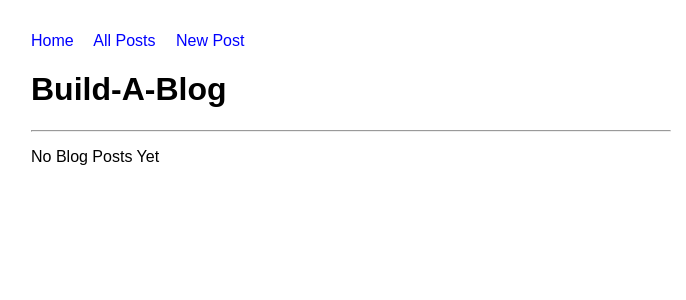
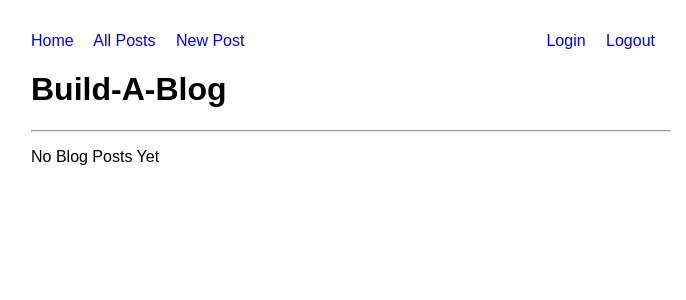
Before and after one commit to dannyneira/blogz, a Flask app: page /blog in a window 1280 px wide. Shown: the top 300 px of the page, without its empty margins (289-975 px from the left). Run offline with Flask 2, Linux system fonts and the light colour scheme; data that the repository does not hold is empty.

Commit message:
more css fun

```diff
--- a/main.py
+++ b/main.py
@@ -34,7 +34,7 @@ class User(db.Model):
 
 @app.before_request
 def require_login():
-    allowed_routes = ['login', 'register', ' ', 'blog']
+    allowed_routes = ['login', 'register', 'blog']
     if request.endpoint not in allowed_routes and 'email' not in session:
         return redirect('/login')
 
@@ -111,7 +111,7 @@ def register():
 
             session['email'] = email
             flash("Registered as " + email, 'info')
-            return redirect('/')
+            return redirect('/newpost')
         else:
             flash("Signup Failed!", 'error')
             return render_template('signup.html',
--- a/templates/base.html
+++ b/templates/base.html
@@ -5,19 +5,26 @@
         <style>
             html, body{margin-top: 1rem; margin-left: 10rem; margin-right: 10rem;
                 font-family: Arial, Helvetica, sans-serif;}
+            br, hr{ clear:both;}
             a{text-decoration: none; color:blue; margin-right: 1rem;}
             a:visited{color:blue;}
             .error{color:red;}
             .info{color:green}
             .header{text-align: left;}
+            .nav-bar{float:left;}
+            .nav-user{float:right;}
         </style>
     </head>
 <body>
-    <nav>
+    <nav class='nav-bar'>
         <a href="/">Home</a>
         <a href="/blog">All Posts</a>
         <a href="/newpost">New Post</a>
     </nav>
+    <nav class='nav-user'>
+        <a href="/login">Login</a>
+        <a href="/logout">Logout</a>
+    </nav><br>
     <h1 class='header'>{{ header }}</h1>
     {% with messages = get_flashed_messages(with_categories=True) %}
     {% for class, message in messages %}
```
